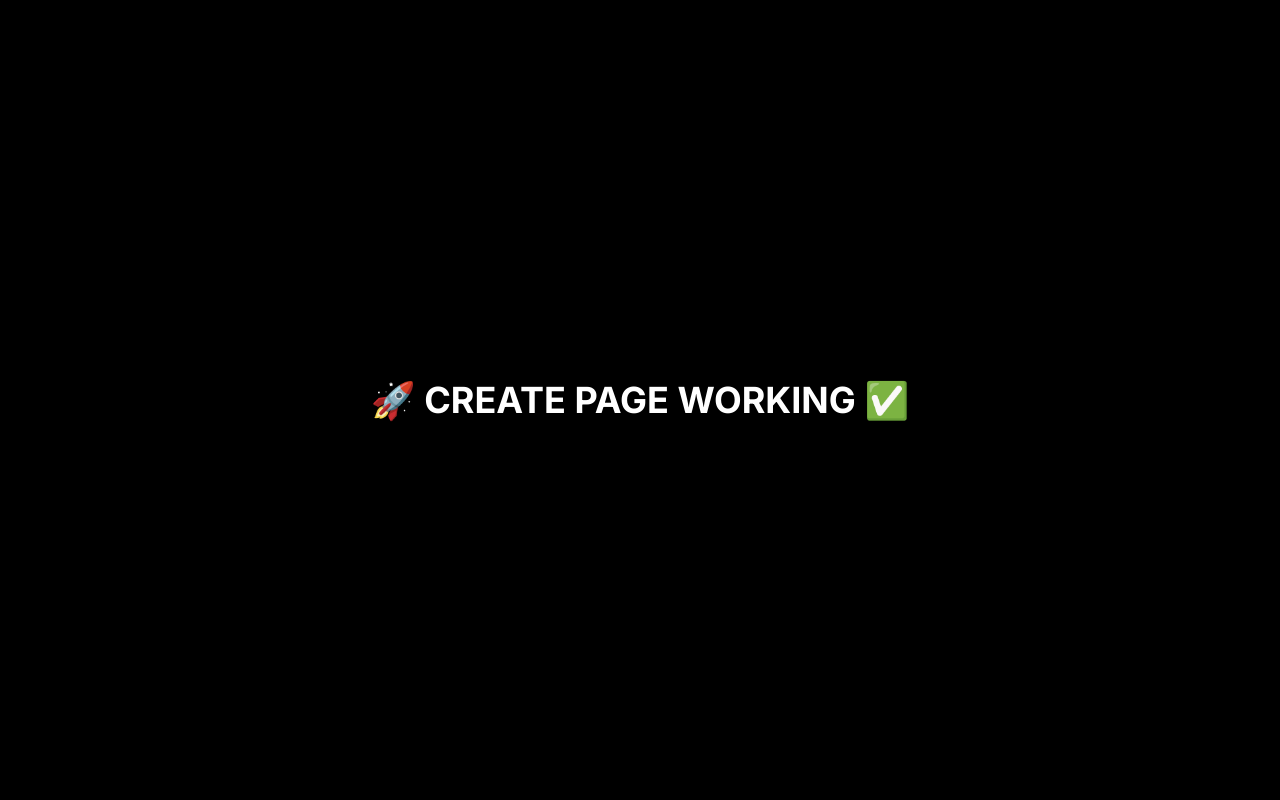
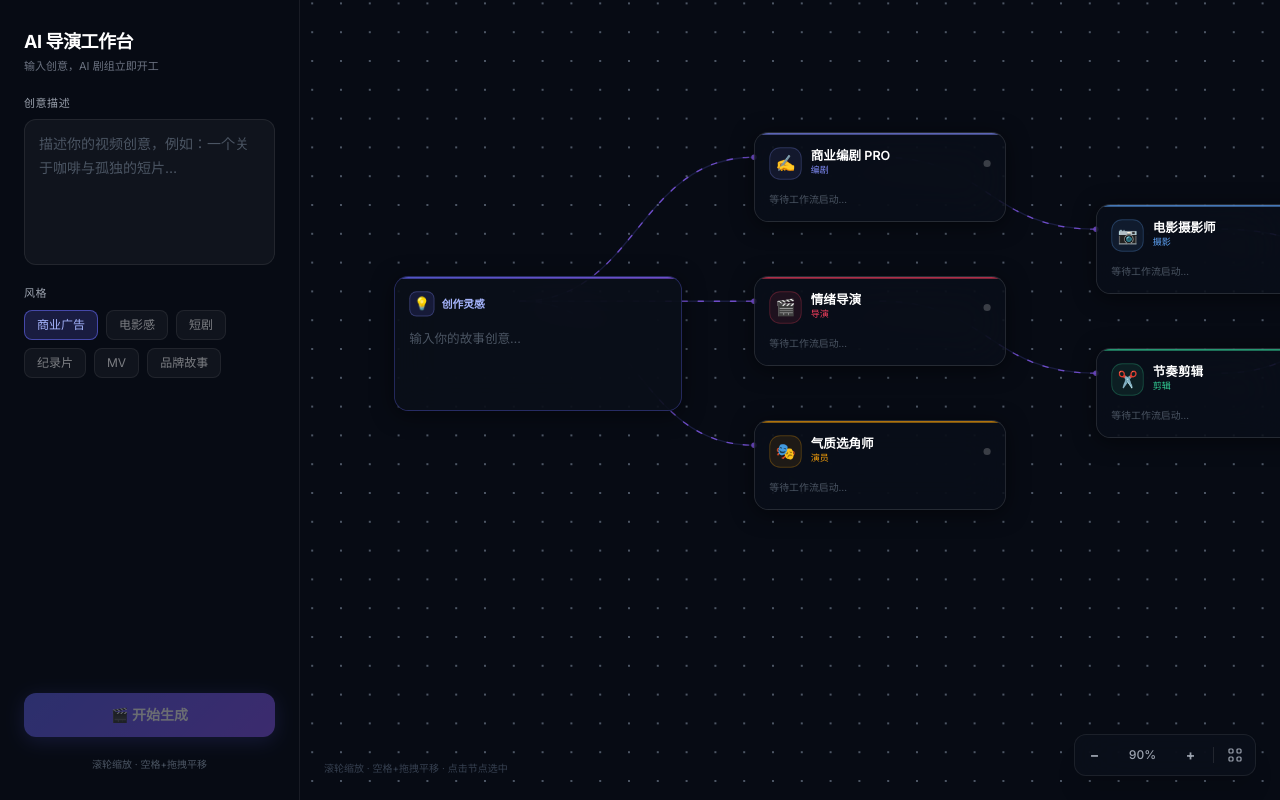
Before and after one commit to Aaron079/creator-city, a Next.js app in the folder apps/web/: page /create in a window 1280 px wide. Built offline with nearby package versions, Linux system fonts and the light colour scheme.

Commit message:
create page v3 UI + canvas workflow

```diff
--- a/apps/web/src/app/create/page.tsx
+++ b/apps/web/src/app/create/page.tsx
@@ -1,11 +1,129 @@
 'use client'
+
+import { useState, useCallback } from 'react'
+import { CanvasProvider } from '@/components/canvas/CanvasProvider'
+import { EditorCanvas } from '@/components/canvas/EditorCanvas'
+import { useCanvasStore } from '@/store/canvas.store'
+
+const STYLES = ['商业广告', '电影感', '短剧', '纪录片', 'MV', '品牌故事']
+
+function LeftPanel() {
+  const [idea, setIdea] = useState('')
+  const [selectedStyle, setSelectedStyle] = useState('商业广告')
+  const [running, setRunning] = useState(false)
+
+  const updateNode = useCanvasStore((s) => s.updateNode)
+  const setPrompt = useCanvasStore((s) => s.setPrompt)
+
+  const handleIdeaChange = useCallback(
+    (v: string) => {
+      setIdea(v)
+      setPrompt(v)
+      updateNode('prompt-1', { content: v })
+    },
+    [setPrompt, updateNode]
+  )
+
+  const handleGenerate = useCallback(() => {
+    if (!idea.trim() || running) return
+    setRunning(true)
+
+    const agents = ['agent-writer', 'agent-director', 'agent-actor', 'agent-dop', 'agent-editor']
+    agents.forEach((id, i) => {
+      setTimeout(() => updateNode(id, { status: 'pending', progress: 0 }), i * 300)
+      setTimeout(() => updateNode(id, { status: 'running', progress: 10 }), i * 300 + 600)
+
+      const tick = (p: number) => {
+        if (p >= 100) {
+          updateNode(id, { status: 'done', progress: 100, result: `已完成 ${selectedStyle} 方向创作` })
+          if (id === 'agent-editor') {
+            setRunning(false)
+            updateNode('output-1', { content: `《${idea.slice(0, 20)}》${selectedStyle}方案已生成，共 5 个场景。` })
+          }
+          return
+        }
+        const next = Math.min(p + Math.floor(Math.random() * 18 + 8), 100)
+        updateNode(id, { progress: next })
+        setTimeout(() => tick(next), 300)
+      }
+      setTimeout(() => tick(10), i * 300 + 900)
+    })
+  }, [idea, running, selectedStyle, updateNode])
+
+  return (
+    <aside className="w-[300px] flex-shrink-0 flex flex-col gap-5 px-6 py-7 border-r border-white/[0.07] bg-[#070b14]">
+      {/* Brand */}
+      <div>
+        <h1 className="text-lg font-bold text-white tracking-tight">AI 导演工作台</h1>
+        <p className="text-[11px] text-gray-500 mt-0.5">输入创意，AI 剧组立即开工</p>
+      </div>
+
+      {/* Creative input */}
+      <div className="flex flex-col gap-2">
+        <label className="text-[11px] font-medium text-gray-400 uppercase tracking-wider">创意描述</label>
+        <textarea
+          value={idea}
+          onChange={(e) => handleIdeaChange(e.target.value)}
+          placeholder="描述你的视频创意，例如：一个关于咖啡与孤独的短片…"
+          rows={5}
+          className="w-full rounded-xl bg-white/[0.04] border border-white/[0.08] text-sm text-white/90 placeholder-gray-600 resize-none outline-none px-3.5 py-3 leading-6 focus:border-indigo-500/50 transition-colors"
+        />
+      </div>
+
+      {/* Style selection */}
+      <div className="flex flex-col gap-2">
+        <label className="text-[11px] font-medium text-gray-400 uppercase tracking-wider">风格</label>
+        <div className="flex flex-wrap gap-2">
+          {STYLES.map((s) => (
+            <button
+              key={s}
+              onClick={() => setSelectedStyle(s)}
+              className="px-3 py-1.5 rounded-lg text-xs transition-all"
+              style={{
+                background: selectedStyle === s ? 'rgba(99,102,241,0.2)' : 'rgba(255,255,255,0.04)',
+                border: selectedStyle === s ? '1px solid rgba(99,102,241,0.6)' : '1px solid rgba(255,255,255,0.07)',
+                color: selectedStyle === s ? '#a5b4fc' : 'rgba(255,255,255,0.45)',
+              }}
+            >
+              {s}
+            </button>
+          ))}
+        </div>
+      </div>
+
+      {/* Generate button */}
+      <button
+        onClick={handleGenerate}
+        disabled={!idea.trim() || running}
+        className="mt-auto w-full py-3 rounded-xl text-sm font-semibold transition-all disabled:opacity-40 disabled:cursor-not-allowed"
+        style={{
+          background: running
+            ? 'rgba(99,102,241,0.15)'
+            : 'linear-gradient(135deg, #6366f1, #8b5cf6)',
+          color: 'white',
+          boxShadow: running ? 'none' : '0 4px 20px rgba(99,102,241,0.4)',
+        }}
+      >
+        {running ? '生成中…' : '🎬 开始生成'}
+      </button>
+
+      {/* Hint */}
+      <p className="text-[10px] text-gray-600 text-center">
+        滚轮缩放 · 空格+拖拽平移
+      </p>
+    </aside>
+  )
+}
 
 export default function CreatePage() {
   return (
-    <main className="min-h-screen bg-black text-white flex items-center justify-center">
-      <h1 className="text-4xl font-bold">
-        🚀 CREATE PAGE WORKING ✅
-      </h1>
-    </main>
+    <CanvasProvider>
+      <div className="flex h-screen bg-[#070b14] overflow-hidden">
+        <LeftPanel />
+        <div className="flex-1 min-w-0">
+          <EditorCanvas />
+        </div>
+      </div>
+    </CanvasProvider>
   )
 }
```
Also changed, not shown: 2 other files (tests, documents, lock files or other folders).
